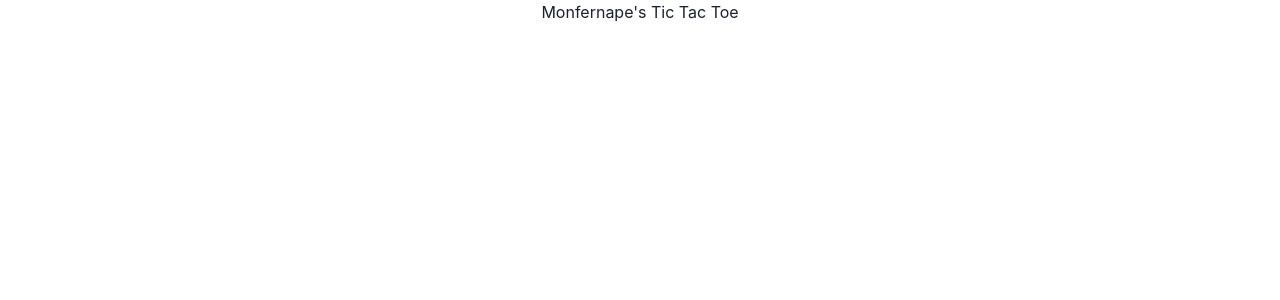
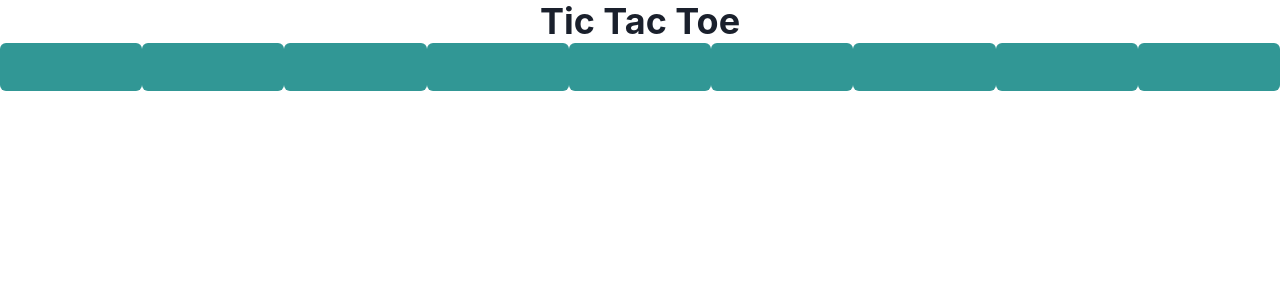
Before and after one commit to Monfernape/games-by-monfernape, a React (Create React App) app: page /tic-tac-toe in a window 1280 px wide. Shown: the top 300 px of the page. Built offline with nearby package versions, Linux system fonts and the light colour scheme.

Commit message:
Completed the flow and added types

```diff
--- a/src/App.tsx
+++ b/src/App.tsx
@@ -2,7 +2,7 @@ import React from 'react';
 import { ChakraProvider } from "@chakra-ui/react"
 import { Routes } from "./Router"
 
-const App = () => {
+const App: React.FC = () => {
   return (
     <ChakraProvider>
       <Routes />
--- a/src/components/TicTacToe/Board.tsx
+++ b/src/components/TicTacToe/Board.tsx
@@ -1,15 +1,24 @@
 import React from "react";
+import { Flex  } from "@chakra-ui/react"
 import { Square } from "./Square";
 import { BoardSettings, PLAYER_I } from "../../constants";
+import { BoardItem } from "../../models"
 
-export const Board = ({ player, nextTurn, isGameOver, restartGame }) => {
-  const [board, setBoard] = React.useState(BoardSettings);
+interface IProps {
+  player: string;
+  nextTurn: (board: BoardItem[]) => void
+  isGameOver: boolean;
+  restartGame: boolean
+}
+
+export const Board: React.FC<IProps> = ({ player, nextTurn, isGameOver, restartGame }) => {
+  const [board, setBoard] = React.useState<BoardItem[]>(BoardSettings);
 
   React.useEffect(() => {
     setBoard(BoardSettings);
   }, [restartGame]);
 
-  const handleTurn = (item) => {
+  const handleTurn = (item: BoardItem) => {
     const updatedBoard = board.map((x) =>
       x.index === item.index && !x.playedBy && !x.signature
         ? {
@@ -24,13 +33,14 @@ export const Board = ({ player, nextTurn, isGameOver, restartGame }) => {
   };
 
   return (
-    <div style={{ pointerEvents: isGameOver && "none" }}>
-      {board.map((item) => (
-        <React.Fragment key={item.index}>
-          <Square mark={item} handleClick={handleTurn} />
-          {item.index % 3 === 0 && <br />}
-        </React.Fragment>
-      ))}
-    </div>
+    <Flex isDisabled={isGameOver} width={"100%"}>
+      {board.map((item) => <Square mark={item} handleClick={handleTurn} />)}
+    </Flex>
   );
 };
+
+
+{/* <React.Fragment key={item.index}>
+<Square mark={item} handleClick={handleTurn} />
+{item.index % 3 === 0 && <br />}
+</React.Fragment> */}
--- a/src/components/TicTacToe/Square.tsx
+++ b/src/components/TicTacToe/Square.tsx
@@ -1,15 +1,15 @@
 import React from 'react'
+import { BoardItem } from "../../models"
+import { Button } from "@chakra-ui/react"
+interface IProps {
+  mark: BoardItem;
+  handleClick: (item: BoardItem) => void
+}
 
-export const Square = ({ mark, handleClick }) => (
-    <button
-      style={{
-        width: 100,
-        height: 100,
-        fontWeight: "bold",
-        fontSize: 30
-      }}
+export const Square: React.FC<IProps> = ({ mark, handleClick }) => (
+    <Button variant={"solid"} size={"lg"} colorScheme={"teal"} width={["33%"]}
       onClick={() => !mark.signature && handleClick(mark)}
     >
       {mark.signature}
-    </button>
+    </Button>
   );
--- a/src/constants/tic-tac-toe.ts
+++ b/src/constants/tic-tac-toe.ts
@@ -1,7 +1,9 @@
+import { BoardItem } from "../models"
+
 export const PLAYER_I = "Player I";
 export const PLAYER_II = "Player II";
 
-export const WinningPatterns = [
+export const WinningPatterns: number[][] = [
   [0, 1, 2],
   [3, 4, 5],
   [6, 7, 8],
@@ -12,7 +14,7 @@ export const WinningPatterns = [
   [2, 4, 6]
 ];
 
-export const BoardSettings = [
+export const BoardSettings: BoardItem[] = [
   {
     index: 1,
     playedBy: null,
--- /dev/null
+++ b/src/models/index.ts
@@ -0,0 +1 @@
+export * from "./tic-tac-toe.modal"
--- /dev/null
+++ b/src/models/tic-tac-toe.modal.ts
@@ -0,0 +1,5 @@
+export interface BoardItem {
+    index: number;
+    playedBy: string | null
+    signature: string | null
+}
--- a/src/views/Home.tsx
+++ b/src/views/Home.tsx
@@ -3,7 +3,7 @@ import { Link } from "react-router-dom";
 import { List, ListItem } from "@chakra-ui/react"
 import { links } from "../constants"
 
-export const Home = () => (
+export const Home: React.FC = () => (
     <List>
         {links.map((link, index) => (
             <ListItem key={index}>
--- a/src/views/TicTacToe.tsx
+++ b/src/views/TicTacToe.tsx
@@ -1,16 +1,18 @@
 import React from "react";
+import { Flex, Box, Button, Heading, Text } from "@chakra-ui/react";
+import { Board } from "../components";
 import { PLAYER_I, PLAYER_II, WinningPatterns } from "../constants";
-import { Board } from "../components";
+import { BoardItem } from "../models";
 
-export const TicTacToe = () => {
-  const [currentPlayer, setCurrentPlayer] = React.useState(PLAYER_I);
-  const [turn, setTurn] = React.useState(1);
-  const [isGameOver, setGameStatus] = React.useState(false);
-  const [winner, setWinner] = React.useState(null);
-  const [restartGame, setRestartGame] = React.useState(false);
-  const [isGameDraw, setGameDraw] = React.useState(false);
+export const TicTacToe: React.FC = () => {
+  const [currentPlayer, setCurrentPlayer] = React.useState<string>(PLAYER_I);
+  const [turn, setTurn] = React.useState<number>(1);
+  const [isGameOver, setGameStatus] = React.useState<boolean>(false);
+  const [winner, setWinner] = React.useState<BoardItem | null>(null);
+  const [restartGame, setRestartGame] = React.useState<boolean>(false);
+  const [isGameDraw, setGameDraw] = React.useState<boolean>(false);
 
-  const moveToNextTurn = (board) => {
+  const moveToNextTurn = (board: BoardItem[]) => {
     setCurrentPlayer((previousPlayer) =>
       previousPlayer === PLAYER_I ? PLAYER_II : PLAYER_I
     );
@@ -23,7 +25,7 @@ export const TicTacToe = () => {
     }
   };
 
-  const getWinner = (board) => {
+  const getWinner = (board: BoardItem[]): BoardItem | null => {
     let winner = null;
     for (const pattern of WinningPatterns) {
       const [a, b, c] = pattern;
@@ -39,7 +41,7 @@ export const TicTacToe = () => {
     return winner;
   };
 
-  const handleWinner = (winner) => {
+  const handleWinner = (winner: BoardItem) => {
     setGameStatus(true);
     setWinner(winner);
   };
@@ -60,33 +62,27 @@ export const TicTacToe = () => {
 
   return (
     <React.Fragment>
-      <div
-        style={{
-          display: "flex",
-          flexDirection: "column",
-          alignItems: "center",
-        }}
-      >
-        <h1>Monfernape's Tic Tac Toe</h1>
+      <Flex flexDirection={"column"} alignItems={"center"}>
+        <Heading as={"h1"}>Tic Tac Toe</Heading>
         <Board
           player={currentPlayer}
           nextTurn={moveToNextTurn}
           isGameOver={isGameOver}
           restartGame={restartGame}
         />
-      </div>
+      </Flex>
 
       {winner && (
-        <div>
-          <p>{winner.playedBy} Won. Press Reset To Restart The Game</p>
-          <button onClick={() => resetBoard()}>Reset</button>
-        </div>
+        <Box>
+          <Text>{winner.playedBy} Won. Press Reset To Restart The Game</Text>
+          <Button onClick={() => resetBoard()}>Reset</Button>
+        </Box>
       )}
       {isGameDraw && (
-        <div>
-          <p>Game end up in draw. Press Reset To Restart The Game</p>
-          <button onClick={() => resetBoard()}>Reset</button>
-        </div>
+        <Box>
+          <Text>Game end up in draw. Press Reset To Restart The Game</Text>
+          <Button onClick={() => resetBoard()}>Reset</Button>
+        </Box>
       )}
     </React.Fragment>
   );
```
Also changed, not shown: 1 other file (tests, documents, lock files or other folders).
